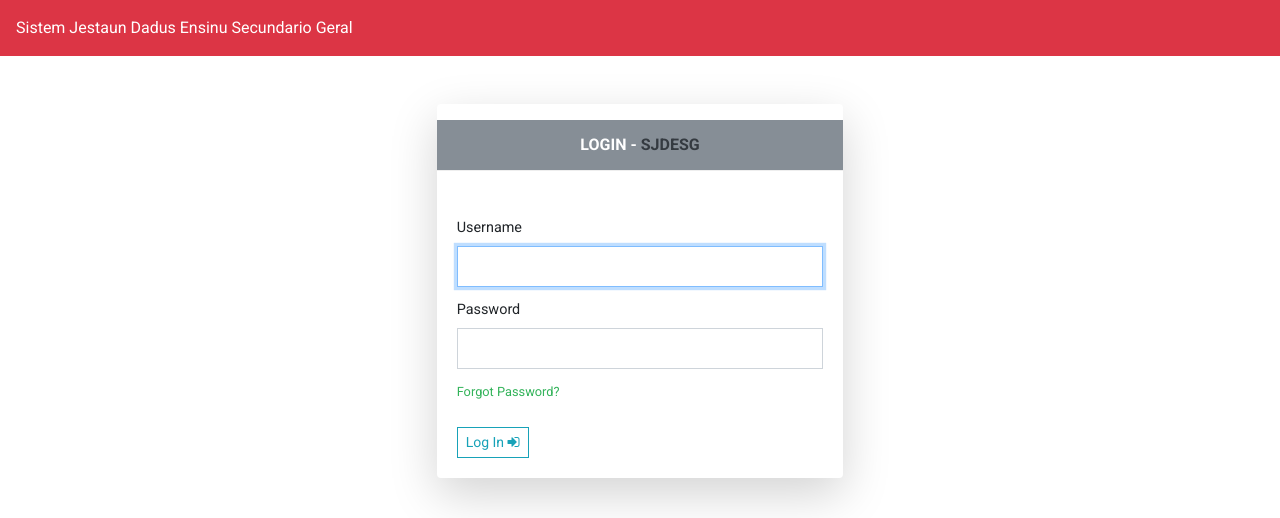
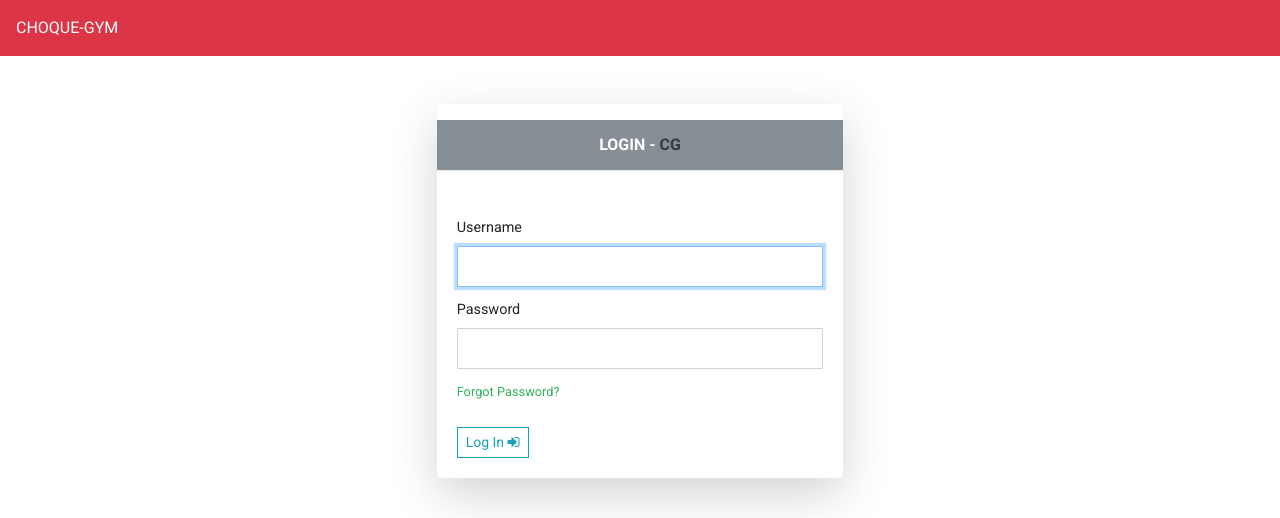
Before and after one commit to florindojf23/choque-gym, a Django app: page /login/ in a window 1280 px wide. Shown: the top 518 px of the page. Run offline with Django 4.2, Linux system fonts and the light colour scheme; some libraries are stand-ins or nearby versions.

Commit message:
Hadia Login.html

```diff
--- a/main/templates/auth/login.html
+++ b/main/templates/auth/login.html
@@ -2,12 +2,12 @@
 {% load crispy_forms_tags %}
 {% block content %}
 	<div class="bg-danger mb-5 p-3 text-white">
-	Sistem Jestaun Dadus Ensinu Secundario Geral
+	CHOQUE-GYM
 	</div>
 	<div class="row justify-content-center">
 		<div class="col-sm-4">
 			<div class="card shadow-lg pt-3 rounded">
-				<div class="card-header text-center bg-secondary"><h5 style="color: #fff">LOGIN - <b class="text-dark">SJDESG</b></h5></div>
+				<div class="card-header text-center bg-secondary"><h5 style="color: #fff">LOGIN - <b class="text-dark">CG</b></h5></div>
 				<div class="card-body">
 					<br>
 					<form method="POST">
```
